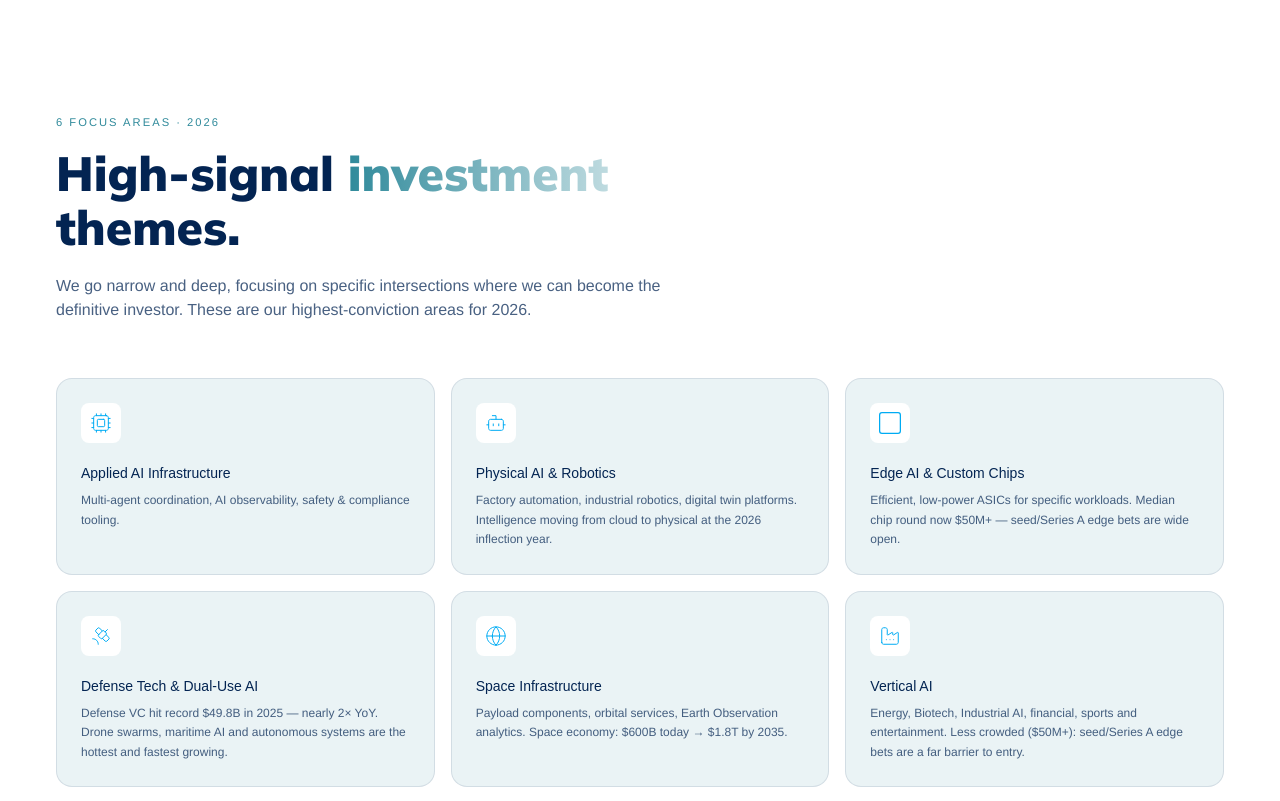
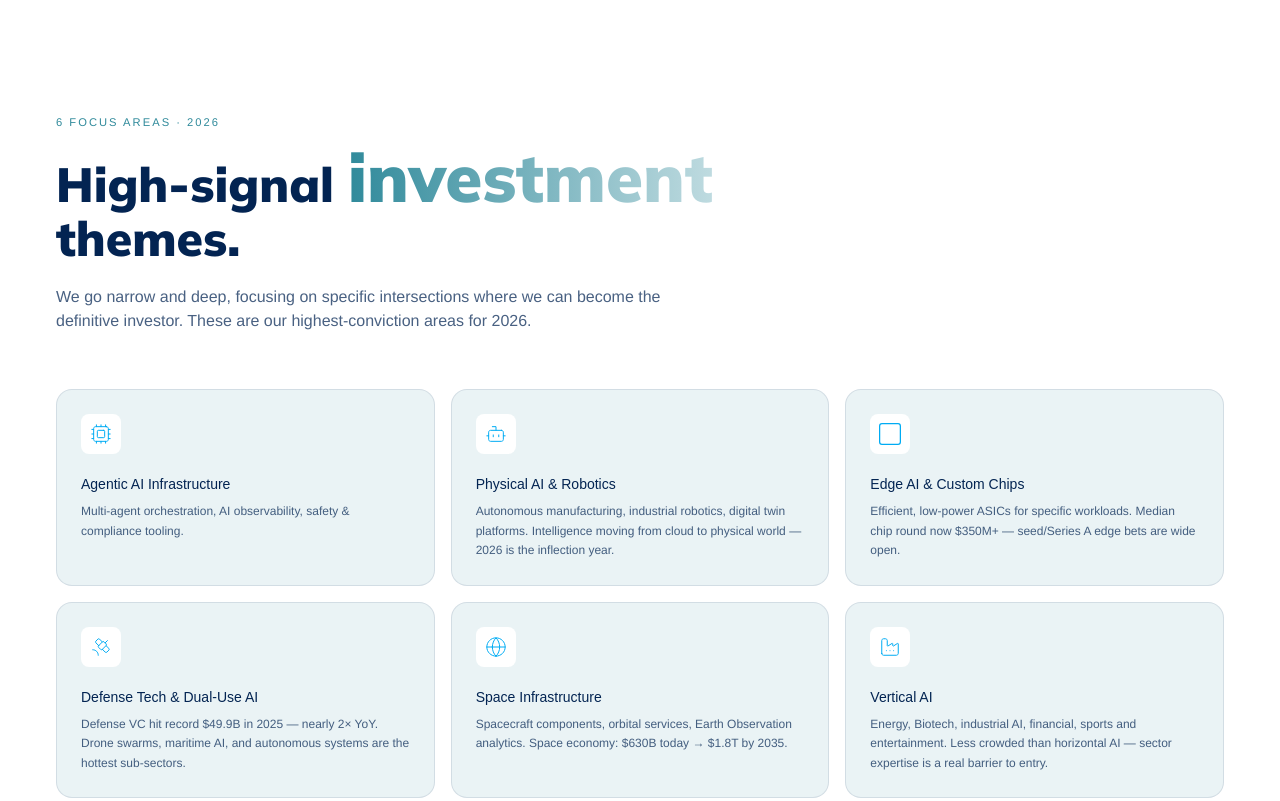
Before and after one commit to aavya-engineering/altura-partners, a plain HTML site: page index.html in a window 1280 px wide. Shown: the part 1780-2581 px from the top of the page. Drawn offline with nearby package versions, Linux system fonts and the light colour scheme; a web font is replaced by a local one.

Commit message:
Align content to Figma/PDF: Agentic AI, x separator, enlarged accents, corrected copy
- Re-enlarge the gradient accent word in section headings (per Figma)
- Rename first focus card to Agentic AI Infrastructure
- Restore the x separator in the primary-focus banner
- Fix card copy to match Figma ($350M+, $49.9B, orchestration, $630B, etc.)

Co-Authored-By: Claude Opus 4.8 (1M context) <noreply@anthropic.com>

```diff
--- a/index.html
+++ b/index.html
@@ -164,8 +164,8 @@
             <div class="focus-icon-wrap w-10 h-10 rounded-lg bg-brand-border flex items-center justify-center mb-5 group-hover:bg-brand-cyan/10 transition-colors">
               <img src="assets/agentic_ai.svg" alt="" class="focus-icon" width="44" height="44" aria-hidden="true" />
             </div>
-            <h3 class="text-white font-semibold text-sm mb-2">Applied AI Infrastructure</h3>
-            <p class="text-brand-text text-xs leading-relaxed">Multi-agent coordination, AI observability, safety &amp; compliance tooling.</p>
+            <h3 class="text-white font-semibold text-sm mb-2">Agentic AI Infrastructure</h3>
+            <p class="text-brand-text text-xs leading-relaxed">Multi-agent orchestration, AI observability, safety &amp; compliance tooling.</p>
           </article>
 
           <!-- Card 2 -->
@@ -174,7 +174,7 @@
               <img src="assets/physical_ai.svg" alt="" class="focus-icon" width="44" height="44" aria-hidden="true" />
             </div>
             <h3 class="text-white font-semibold text-sm mb-2">Physical AI &amp; Robotics</h3>
-            <p class="text-brand-text text-xs leading-relaxed">Factory automation, industrial robotics, digital twin platforms. Intelligence moving from cloud to physical at the 2026 inflection year.</p>
+            <p class="text-brand-text text-xs leading-relaxed">Autonomous manufacturing, industrial robotics, digital twin platforms. Intelligence moving from cloud to physical world — 2026 is the inflection year.</p>
           </article>
 
           <!-- Card 3 -->
@@ -183,7 +183,7 @@
               <img src="assets/edge.svg" alt="" class="focus-icon" width="35" height="35" aria-hidden="true" />
             </div>
             <h3 class="text-white font-semibold text-sm mb-2">Edge AI &amp; Custom Chips</h3>
-            <p class="text-brand-text text-xs leading-relaxed">Efficient, low-power ASICs for specific workloads. Median chip round now $50M+ — seed/Series A edge bets are wide open.</p>
+            <p class="text-brand-text text-xs leading-relaxed">Efficient, low-power ASICs for specific workloads. Median chip round now $350M+ — seed/Series A edge bets are wide open.</p>
           </article>
 
           <!-- Card 4 -->
@@ -192,7 +192,7 @@
               <img src="assets/defence_tech.svg" alt="" class="focus-icon" width="44" height="44" aria-hidden="true" />
             </div>
             <h3 class="text-white font-semibold text-sm mb-2">Defense Tech &amp; Dual-Use AI</h3>
-            <p class="text-brand-text text-xs leading-relaxed">Defense VC hit record $49.8B in 2025 — nearly 2× YoY. Drone swarms, maritime AI and autonomous systems are the hottest and fastest growing.</p>
+            <p class="text-brand-text text-xs leading-relaxed">Defense VC hit record $49.9B in 2025 — nearly 2× YoY. Drone swarms, maritime AI, and autonomous systems are the hottest sub-sectors.</p>
           </article>
 
           <!-- Card 5 -->
@@ -201,7 +201,7 @@
               <img src="assets/space_infrastructure.svg" alt="" class="focus-icon" width="44" height="44" aria-hidden="true" />
             </div>
             <h3 class="text-white font-semibold text-sm mb-2">Space Infrastructure</h3>
-            <p class="text-brand-text text-xs leading-relaxed">Payload components, orbital services, Earth Observation analytics. Space economy: $600B today → $1.8T by 2035.</p>
+            <p class="text-brand-text text-xs leading-relaxed">Spacecraft components, orbital services, Earth Observation analytics. Space economy: $630B today → $1.8T by 2035.</p>
           </article>
 
           <!-- Card 6 -->
@@ -210,7 +210,7 @@
               <img src="assets/vertical_ai.svg" alt="" class="focus-icon" width="44" height="44" aria-hidden="true" />
             </div>
             <h3 class="text-white font-semibold text-sm mb-2">Vertical AI</h3>
-            <p class="text-brand-text text-xs leading-relaxed">Energy, Biotech, Industrial AI, financial, sports and entertainment. Less crowded ($50M+): seed/Series A edge bets are a far barrier to entry.</p>
+            <p class="text-brand-text text-xs leading-relaxed">Energy, Biotech, industrial AI, financial, sports and entertainment. Less crowded than horizontal AI — sector expertise is a real barrier to entry.</p>
           </article>
 
         </div>
@@ -276,8 +276,8 @@
 
         <div class="opportunity-panel rounded-3xl border border-brand-border bg-brand-card/80 backdrop-blur p-5 md:p-10 reveal delay-100">
           <p class="section-eyebrow mb-3">Primary Focus</p>
-          <h3 class="font-display text-xl md:text-2xl font-bold text-white mb-4">Defense AI &bull; Edge Chips &bull; Physical AI</h3>
-          <p class="text-brand-text text-sm leading-relaxed mb-10 max-w-2xl">This convergence is the highest-returning high-barrier to entry for generalist funds, strong government tailwinds, and increasingly viable commercial pathways create a structural advantage for specialized investors.</p>
+          <h3 class="font-display text-xl md:text-2xl font-bold text-white mb-4">Defense AI &times; Edge Chips &times; Physical AI</h3>
+          <p class="text-brand-text text-sm leading-relaxed mb-10 max-w-2xl">This convergence represents the clearest whitespace opportunity. High barrier to entry for generalist funds, strong government tailwinds, and increasingly viable commercial pathways create a structural advantage for specialized investors.</p>
 
           <div class="grid sm:grid-cols-2 lg:grid-cols-3 gap-5">
 
@@ -285,7 +285,7 @@
               <h4 class="text-white font-semibold text-sm mb-3 flex items-center gap-2">
                 Structural Advantage
               </h4>
-              <p class="text-brand-text text-xs leading-relaxed">Generalist VCs lack the technical depth and government connections to compete. A specialized fund with GP credibility in defense/aerospace domains wins the best deals at formation.</p>
+              <p class="text-brand-text text-xs leading-relaxed">Generalist VCs lack the technical depth and government relationships to compete. A specialized fund with GP credibility in defense/chip domains wins the best deals at formation.</p>
             </div>
 
             <div class="opportunity-card rounded-2xl p-6 border border-brand-border bg-brand-navy/50">
--- a/style.css
+++ b/style.css
@@ -55,6 +55,12 @@ h3.font-display {
   h2.font-display {
     line-height: 1.18;
   }
+}
+
+/* Figma: the gradient accent word is enlarged (~1.4x) within section headings (hero excluded) */
+h2 .text-gradient-accent {
+  font-size: 1.4em;
+  line-height: 0.9;
 }
 
 /* ─── Gradient accent text (Figma highlights) ─── */
```
